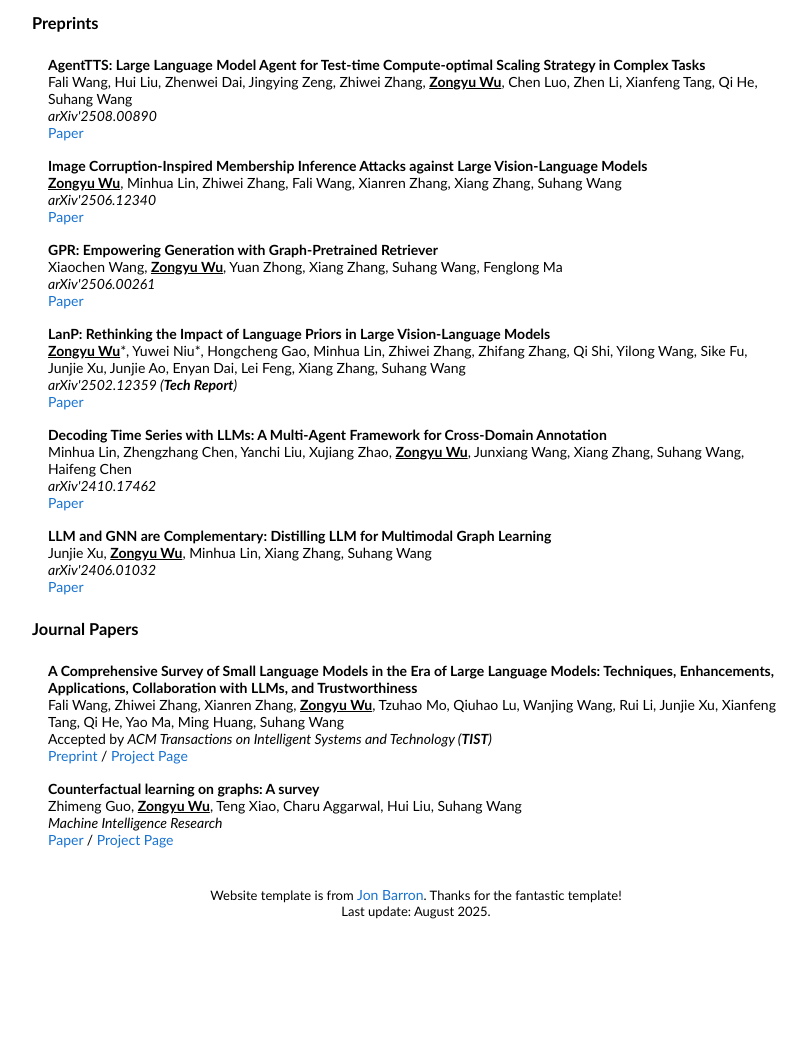
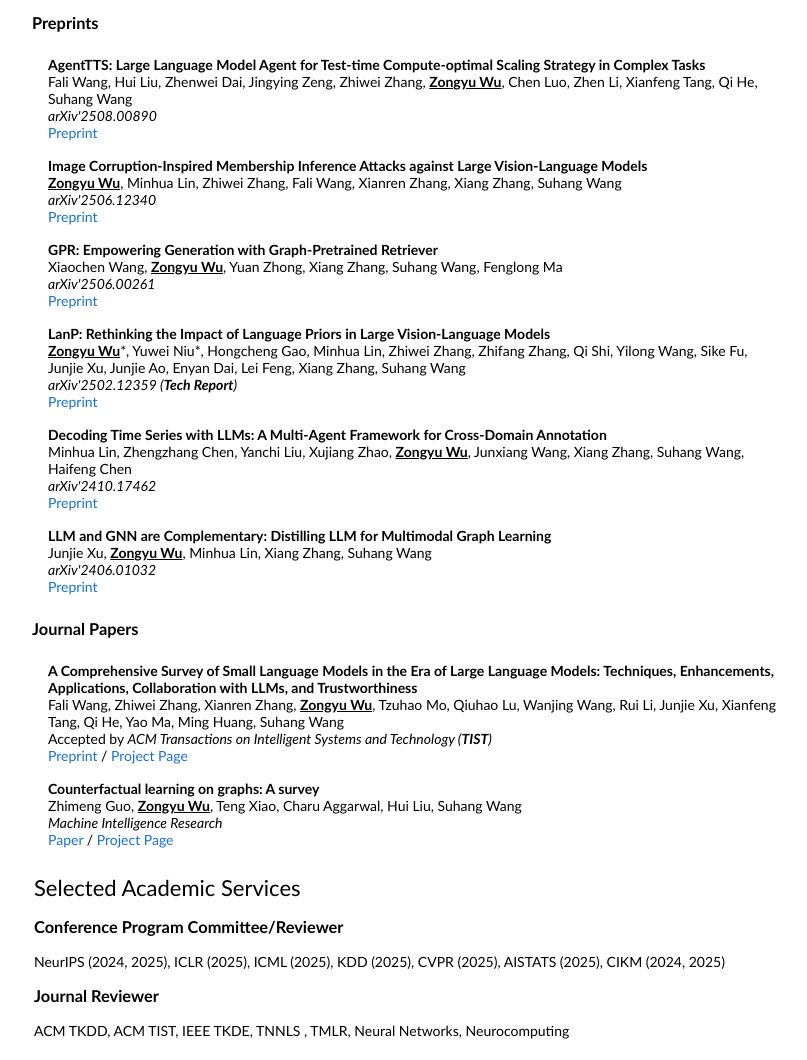
Before and after one commit to zoneou/zoneou.github.io, a plain HTML site: page index.html in a window 1280 px wide. Shown: the part 945-2005 px from the top of the page, without its empty margins (224-1031 px from the left). Before the commit the page ends 1885 px from the top, so only its background shows below. Drawn offline with Linux system fonts and the light colour scheme.

Commit message:
Update index.html

```diff
--- a/index.html
+++ b/index.html
@@ -49,7 +49,7 @@
     <tr>
       <td style="padding:0 16px;width:100%;vertical-align:middle">
         <h2 style="margin: 0;">Research</h2>
-        <p>My recent research interests lie in language models and multimodal learning. Some selected publications/preprints are shown below (* indicates equal contribution). Please see my <a href="https://scholar.google.com/citations?user=uq-XDSYAAAAJ&hl=en&oi=ao">google scholar</a> for an up-to-date list.</p>
+        <p>My current research interests focus on language models, multimodal learning, and their intersections. Some selected publications/preprints are shown below (* indicates equal contribution). Please see my <a href="https://scholar.google.com/citations?user=uq-XDSYAAAAJ&hl=en&oi=ao">google scholar</a> for an up-to-date list.</p>
       </td>
     </tr>
   </tbody>
@@ -155,7 +155,7 @@
     <br>
     <i>arXiv'2508.00890</i>
 	<br>
-	<a href="https://arxiv.org/abs/2508.00890" target="blank">Paper</a>
+	<a href="https://arxiv.org/abs/2508.00890" target="blank">Preprint</a>
   </td>
 </tr>
 
@@ -166,7 +166,7 @@
     <br>
     <i>arXiv'2506.12340</i>
 	<br>
-	<a href="https://arxiv.org/abs/2506.12340" target="blank">Paper</a>
+	<a href="https://arxiv.org/abs/2506.12340" target="blank">Preprint</a>
   </td>
 </tr>
 
@@ -177,7 +177,7 @@
     <br>
     <i>arXiv'2506.00261</i>
 	  	<br>
-	<a href="https://arXiv.org/abs/2506.00261" target="blank">Paper</a>
+	<a href="https://arXiv.org/abs/2506.00261" target="blank">Preprint</a>
   </td>
 </tr>
 
@@ -188,7 +188,7 @@
     <br>
     <i>arXiv'2502.12359 (<strong>Tech Report</strong>)</i>
 	  <br>
-	<a href="https://arXiv.org/abs/2502.12359" target="blank">Paper</a>
+	<a href="https://arXiv.org/abs/2502.12359" target="blank">Preprint</a>
   </td>
 </tr>
 
@@ -199,7 +199,7 @@
     <br>
     <i>arXiv'2410.17462</i>
 	  <br>
-	<a href="https://arXiv.org/abs/2410.17462" target="blank">Paper</a>
+	<a href="https://arXiv.org/abs/2410.17462" target="blank">Preprint</a>
   </td>
 </tr>
 
@@ -210,7 +210,7 @@
     <br>
     <i>arXiv'2406.01032</i>
 	  <br>
-	<a href="https://arXiv.org/abs/2406.01032" target="blank">Paper</a>
+	<a href="https://arXiv.org/abs/2406.01032" target="blank">Preprint</a>
   </td>
 </tr>
 
@@ -248,7 +248,7 @@
 
 
 
-<!-- <table width="100%" align="center" border="0" cellpadding="20"><tbody>
+<table width="100%" align="center" border="0" cellpadding="20"><tbody>
   <tbody>
     <tr>
       <td style="padding:16px;width:100%;vertical-align:middle">
@@ -265,7 +265,7 @@ ACM TKDD, ACM TIST, IEEE TKDE, TNNLS , TMLR, Neural Networks, Neurocomputing
     </tr>
   </tbody>
 </table>
- -->
+
 
 
 <!-- <table width="100%" align="center" border="0" cellpadding="20"><tbody>
```
